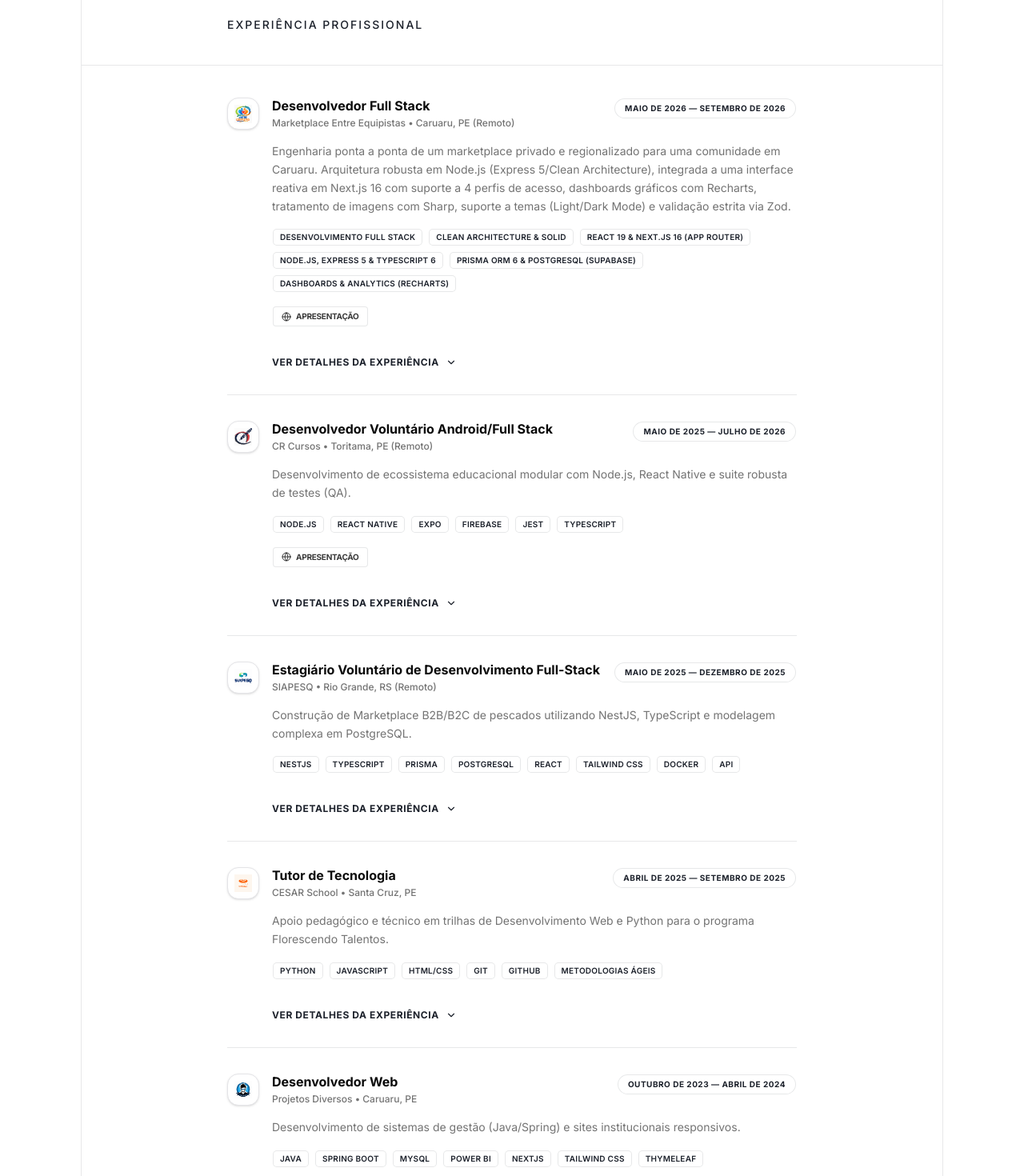
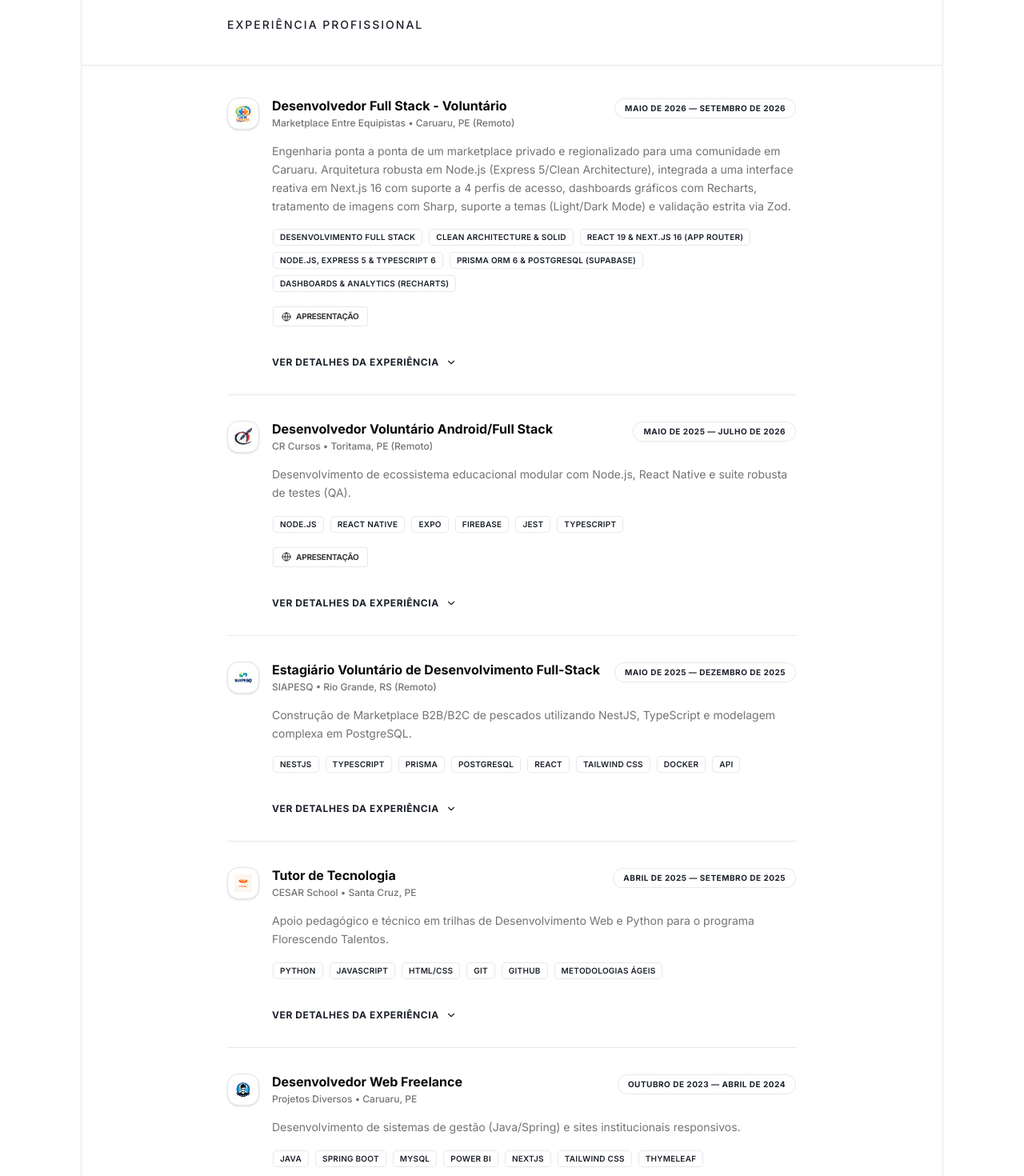
Before and after one commit to micaellimaj/portfolio, a Next.js app in the folder Typefolio-1.0.0/: page / in a window 1280 px wide. Shown: the part 3820-5290 px from the top of the page at 80% size. Built offline with nearby package versions, Linux system fonts and the light colour scheme.

Commit message:
Update index.tsx

```diff
--- a/Typefolio-1.0.0/src/app/components/home/experience/index.tsx
+++ b/Typefolio-1.0.0/src/app/components/home/experience/index.tsx
@@ -57,8 +57,8 @@ const Experience = () => {
         },
         */
         {
-            id: "marketplace-equipistas - Voluntário ",
-            role: "Desenvolvedor Full Stack",
+            id: "marketplace-equipistas",
+            role: "Desenvolvedor Full Stack - Voluntário",
             company: "Marketplace Entre Equipistas",
             startYear: "Maio de 2026",
             endYear: "Setembro de 2026",
@@ -160,7 +160,7 @@ const Experience = () => {
         },
         {
             id: "freelance-web",
-            role: "Desenvolvedor Web",
+            role: "Desenvolvedor Web Freelance",
             company: "Projetos Diversos",
             startYear: "Outubro de 2023",
             endYear: "Abril de 2024",
```
